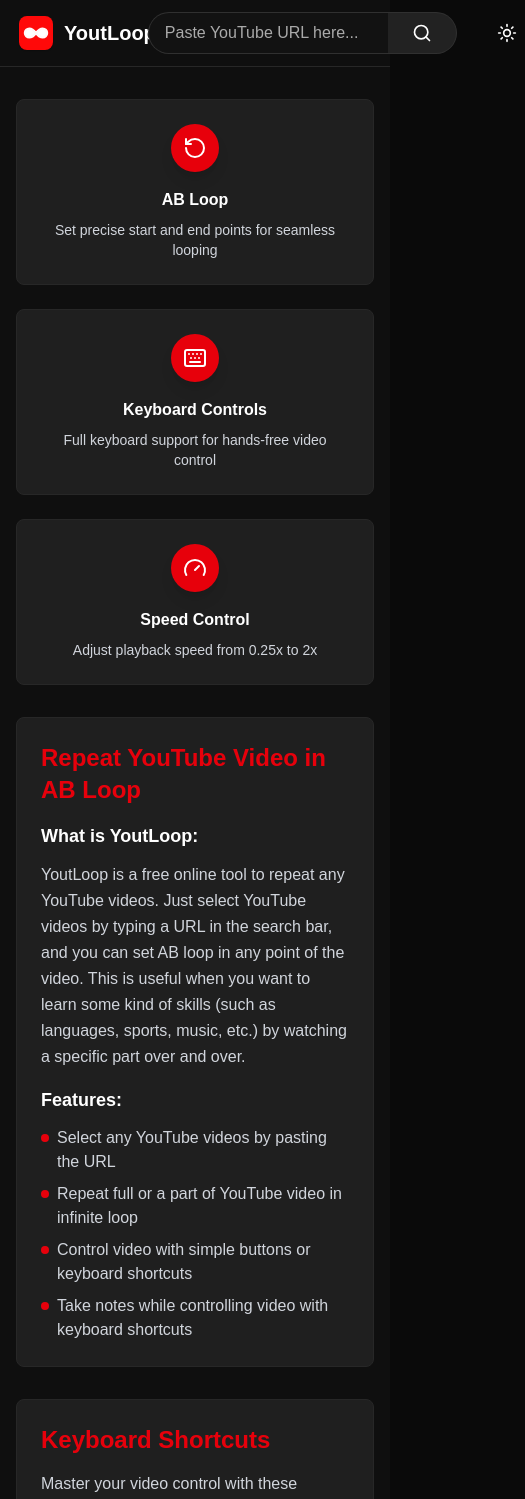
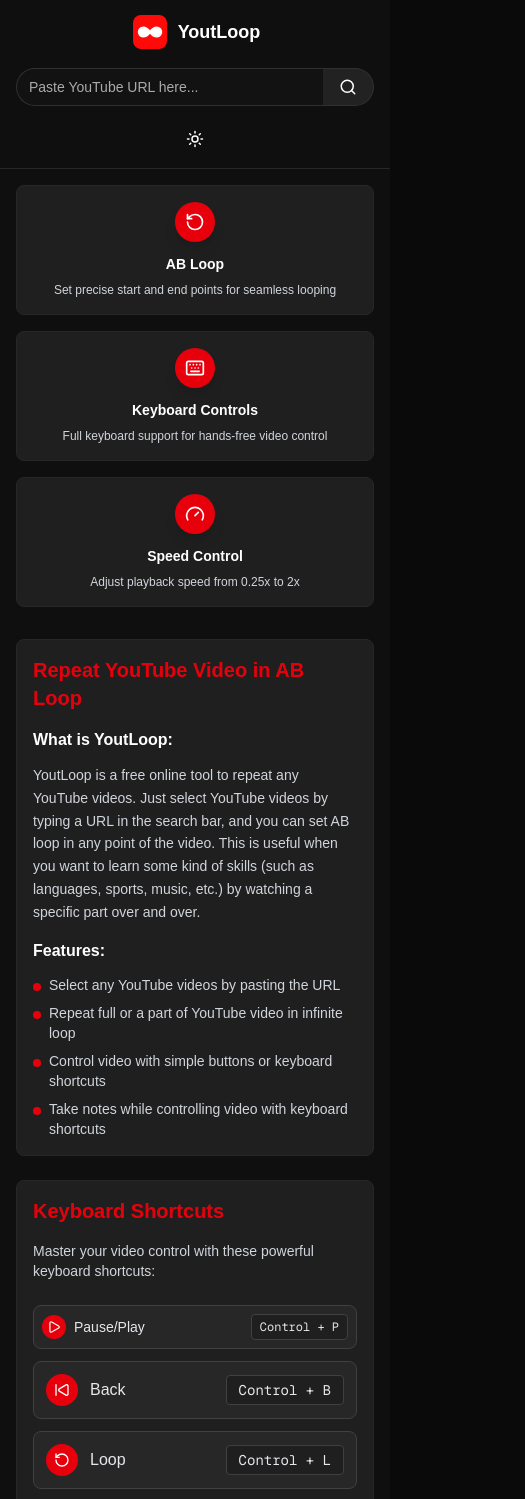
Before and after one commit to dnlmkhlv/youtloop-app, a Next.js app: page / in a window 390 px wide. Shown: the top 1499 px of the page, 525 px wide, since content can reach past the window. Built offline with nearby package versions, Linux system fonts and the light colour scheme.

Commit message:
applied full responsive design

```diff
--- a/src/app/page.tsx
+++ b/src/app/page.tsx
@@ -338,7 +338,7 @@ export default function Home() {
             : "bg-white border-[#e5e5e5]"
         }`}
       >
-        <div className="flex items-center justify-between px-4 py-3">
+        <div className="flex flex-col sm:flex-row items-center justify-between px-4 py-3 gap-4">
           {/* Left side - Logo */}
           <div className="flex items-center gap-2">
             <Image
@@ -349,7 +349,7 @@ export default function Home() {
               priority
             />
             <h1
-              className={`text-xl font-bold ${
+              className={`text-lg sm:text-xl font-bold ${
                 isDarkMode ? "text-white" : "text-[#0f0f0f]"
               }`}
             >
@@ -358,7 +358,7 @@ export default function Home() {
           </div>
 
           {/* Center - Search Bar */}
-          <div className="flex-1 max-w-2xl mx-8">
+          <div className="flex-1 w-full sm:max-w-2xl sm:mx-8">
             <div className="flex">
               <input
                 ref={searchInputRef}
@@ -366,7 +366,7 @@ export default function Home() {
                 placeholder="Paste YouTube URL here..."
                 value={videoUrl}
                 onChange={(e) => setVideoUrl(e.target.value)}
-                className={`flex-1 px-4 py-2 border-l border-t border-b rounded-l-full transition-colors duration-300 focus:outline-none ${
+                className={`flex-1 px-3 sm:px-4 py-2 border-l border-t border-b rounded-l-full transition-colors duration-300 focus:outline-none text-sm sm:text-base ${
                   isDarkMode
                     ? "bg-[#121212] border-[#303030] text-white placeholder-[#aaa]"
                     : "bg-white border-[#ccc] text-[#0f0f0f] placeholder-[#606060]"
@@ -375,13 +375,13 @@ export default function Home() {
               />
               <button
                 onClick={handleUrlSubmit}
-                className={`px-6 py-2 border-r border-t border-b rounded-r-full transition-colors duration-300 ${
+                className={`px-4 sm:px-6 py-2 border-r border-t border-b rounded-r-full transition-colors duration-300 ${
                   isDarkMode
                     ? "bg-[#222] border-[#303030] hover:bg-[#303030]"
                     : "bg-[#f8f8f8] border-[#ccc] hover:bg-[#e5e5e5]"
                 }`}
               >
-                <Search size={20} />
+                <Search size={18} className="sm:w-5 sm:h-5" />
               </button>
             </div>
           </div>
@@ -396,13 +396,17 @@ export default function Home() {
                   : "hover:bg-[#f2f2f2] text-[#0f0f0f]"
               }`}
             >
-              {isDarkMode ? <Sun size={20} /> : <Moon size={20} />}
+              {isDarkMode ? (
+                <Sun size={18} className="sm:w-5 sm:h-5" />
+              ) : (
+                <Moon size={18} className="sm:w-5 sm:h-5" />
+              )}
             </button>
           </div>
         </div>
       </header>
 
-      <div className="container mx-auto px-4 py-8">
+      <div className="container mx-auto px-4 py-4 sm:py-8">
         {/* Main Content */}
         <div className="max-w-6xl mx-auto">
           {/* Video Player Section */}
@@ -415,7 +419,7 @@ export default function Home() {
                   onStateChange={onStateChange}
                   opts={{
                     width: "100%",
-                    height: "500",
+                    height: "300",
                     playerVars: {
                       autoplay: 0,
                       controls: 0,
@@ -423,13 +427,14 @@ export default function Home() {
                       rel: 0,
                     },
                   }}
+                  className="w-full h-[300px] sm:h-[400px] md:h-[500px]"
                 />
 
                 {/* YouTube-style Controls Overlay */}
-                <div className="absolute bottom-0 left-0 right-0 bg-gradient-to-t from-black/90 via-black/50 to-transparent p-4">
+                <div className="absolute bottom-0 left-0 right-0 bg-gradient-to-t from-black/90 via-black/50 to-transparent p-2 sm:p-4">
                   {/* Progress Bar */}
-                  <div className="mb-4">
-                    <div className="flex justify-between text-sm mb-1">
+                  <div className="mb-2 sm:mb-4">
+                    <div className="flex justify-between text-xs sm:text-sm mb-1">
                       <span className="text-gray-300">
                         {formatTime(currentTime)}
                       </span>
@@ -451,7 +456,7 @@ export default function Home() {
 
                   {/* Control Buttons */}
                   <div className="flex items-center justify-between">
-                    <div className="flex items-center gap-2">
+                    <div className="flex items-center gap-1 sm:gap-2">
                       <button
                         onClick={() => {
                           if (isPlaying) {
@@ -460,12 +465,18 @@ export default function Home() {
                             playerRef.current?.playVideo();
                           }
                         }}
-                        className="p-2 hover:bg-white/10 rounded-full transition-all duration-300 hover:scale-110"
+                        className="p-1 sm:p-2 hover:bg-white/10 rounded-full transition-all duration-300 hover:scale-110"
                       >
                         {isPlaying ? (
-                          <Pause size={20} className="text-white" />
+                          <Pause
+                            size={16}
+                            className="sm:w-5 sm:h-5 text-white"
+                          />
                         ) : (
-                          <Play size={20} className="text-white" />
+                          <Play
+                            size={16}
+                            className="sm:w-5 sm:h-5 text-white"
+                          />
                         )}
                       </button>
                       <button
@@ -474,9 +485,12 @@ export default function Home() {
                             Math.max(0, currentTime - 10)
                           )
                         }
-                        className="p-2 hover:bg-white/10 rounded-full transition-all duration-300 hover:scale-110"
+                        className="p-1 sm:p-2 hover:bg-white/10 rounded-full transition-all duration-300 hover:scale-110"
                       >
-                        <SkipBack size={20} className="text-white" />
+                        <SkipBack
+                          size={16}
+                          className="sm:w-5 sm:h-5 text-white"
+                        />
                       </button>
                       <button
                         onClick={() =>
@@ -484,23 +498,32 @@ export default function Home() {
                             Math.min(duration, currentTime + 10)
                           )
                         }
-                        className="p-2 hover:bg-white/10 rounded-full transition-all duration-300 hover:scale-110"
+                        className="p-1 sm:p-2 hover:bg-white/10 rounded-full transition-all duration-300 hover:scale-110"
                       >
-                        <SkipForward size={20} className="text-white" />
+                        <SkipForward
+                          size={16}
+                          className="sm:w-5 sm:h-5 text-white"
+                        />
                       </button>
                     </div>
 
-                    <div className="flex items-center gap-4">
+                    <div className="flex items-center gap-2 sm:gap-4">
                       {/* Volume Control */}
-                      <div className="flex items-center gap-2">
+                      <div className="flex items-center gap-1 sm:gap-2">
                         <button
                           onClick={() => setIsMuted(!isMuted)}
-                          className="p-2 hover:bg-white/10 rounded-full transition-all duration-300 hover:scale-110"
+                          className="p-1 sm:p-2 hover:bg-white/10 rounded-full transition-all duration-300 hover:scale-110"
                         >
                           {isMuted ? (
-                            <VolumeX size={20} className="text-white" />
+                            <VolumeX
+                              size={16}
+                              className="sm:w-5 sm:h-5 text-white"
+                            />
                           ) : (
-                            <Volume2 size={20} className="text-white" />
+                            <Volume2
+                              size={16}
+                              className="sm:w-5 sm:h-5 text-white"
+                            />
                           )}
                         </button>
                         <input
@@ -509,19 +532,19 @@ export default function Home() {
                           max="100"
                           value={volume}
                           onChange={(e) => setVolume(Number(e.target.value))}
-                          className="w-20"
+                          className="w-12 sm:w-20"
                         />
                       </div>
 
                       {/* Playback Rate */}
-                      <div className="flex items-center gap-2">
-                        <Gauge size={16} className="text-white" />
+                      <div className="flex items-center gap-1 sm:gap-2">
+                        <Gauge size={14} className="sm:w-4 sm:h-4 text-white" />
                         <select
                           value={playbackRate}
                           onChange={(e) =>
                             setPlaybackRate(Number(e.target.value))
                           }
-                          className={`border rounded px-2 py-1 text-sm transition-colors duration-300 ${
+                          className={`border rounded px-1 sm:px-2 py-1 text-xs sm:text-sm transition-colors duration-300 ${
                             isDarkMode
                               ? "bg-[#272727] border-[#404040] text-white focus:border-[#1c62b9]"
                               : "bg-white border-[#ccc] text-[#0f0f0f] focus:border-[#1c62b9]"
@@ -638,7 +661,7 @@ export default function Home() {
                   Loop Controls
                 </h3>
 
-                <div className="grid grid-cols-1 lg:grid-cols-3 gap-8">
+                <div className="grid grid-cols-1 lg:grid-cols-3 gap-4 sm:gap-8">
                   {/* Loop Status */}
                   <div className="lg:col-span-1">
                     <h4
@@ -651,7 +674,7 @@ export default function Home() {
                     <div className="flex flex-col gap-3">
                       <button
                         onClick={() => setIsLooping(!isLooping)}
-                        className={`px-6 py-3 rounded-lg text-sm font-medium transition-all duration-300 w-fit ${
+                        className={`px-4 sm:px-6 py-2 sm:py-3 rounded-lg text-sm font-medium transition-all duration-300 w-fit ${
                           isLooping
                             ? "bg-red-600 hover:bg-red-700 text-white"
                             : isDarkMode
@@ -679,7 +702,7 @@ export default function Home() {
                     >
                       Keyboard Shortcuts
                     </h4>
-                    <div className="grid grid-cols-1 md:grid-cols-2 gap-4">
+                    <div className="grid grid-cols-1 sm:grid-cols-2 gap-3 sm:gap-4">
                       <div className="space-y-3">
                         <div className="flex justify-between items-center">
                           <span
@@ -801,26 +824,26 @@ export default function Home() {
 
           {/* Features Section */}
           <div className="mb-8">
-            <div className="grid grid-cols-1 md:grid-cols-3 gap-6">
+            <div className="grid grid-cols-1 sm:grid-cols-2 lg:grid-cols-3 gap-4 sm:gap-6">
               <div
-                className={`rounded-lg p-6 text-center border transition-all duration-300 hover:scale-105 ${
+                className={`rounded-lg p-4 sm:p-6 text-center border transition-all duration-300 hover:scale-105 ${
                   isDarkMode
                     ? "bg-[#1f1f1f] border-[#272727] hover:bg-[#272727]"
                     : "bg-[#f9f9f9] border-[#e5e5e5] hover:bg-[#f2f2f2]"
                 }`}
               >
-                <div className="w-12 h-12 bg-red-600 rounded-full flex items-center justify-center mx-auto mb-4 shadow-lg">
-                  <RotateCcw size={24} className="text-white" />
+                <div className="w-10 h-10 sm:w-12 sm:h-12 bg-red-600 rounded-full flex items-center justify-center mx-auto mb-3 sm:mb-4 shadow-lg">
+                  <RotateCcw size={20} className="sm:w-6 sm:h-6 text-white" />
                 </div>
                 <h3
-                  className={`font-semibold mb-2 ${
+                  className={`font-semibold mb-2 text-sm sm:text-base ${
                     isDarkMode ? "text-white" : "text-[#0f0f0f]"
                   }`}
                 >
                   AB Loop
                 </h3>
                 <p
-                  className={`text-sm ${
+                  className={`text-xs sm:text-sm ${
                     isDarkMode ? "text-gray-300" : "text-[#606060]"
                   }`}
                 >
@@ -828,24 +851,24 @@ export default function Home() {
                 </p>
               </div>
               <div
-                className={`rounded-lg p-6 text-center border transition-all duration-300 hover:scale-105 ${
+                className={`rounded-lg p-4 sm:p-6 text-center border transition-all duration-300 hover:scale-105 ${
                   isDarkMode
                     ? "bg-[#1f1f1f] border-[#272727] hover:bg-[#272727]"
                     : "bg-[#f9f9f9] border-[#e5e5e5] hover:bg-[#f2f2f2]"
                 }`}
               >
-                <div className="w-12 h-12 bg-red-600 rounded-full flex items-center justify-center mx-auto mb-4 shadow-lg">
-                  <Keyboard size={24} className="text-white" />
+                <div className="w-10 h-10 sm:w-12 sm:h-12 bg-red-600 rounded-full flex items-center justify-center mx-auto mb-3 sm:mb-4 shadow-lg">
+                  <Keyboard size={20} className="sm:w-6 sm:h-6 text-white" />
                 </div>
                 <h3
-                  className={`font-semibold mb-2 ${
+                  className={`font-semibold mb-2 text-sm sm:text-base ${
                     isDarkMode ? "text-white" : "text-[#0f0f0f]"
                   }`}
                 >
                   Keyboard Controls
                 </h3>
                 <p
-                  className={`text-sm ${
+                  className={`text-xs sm:text-sm ${
                     isDarkMode ? "text-gray-300" : "text-[#606060]"
                   }`}
                 >
@@ -853,24 +876,24 @@ export default function Home() {
                 </p>
               </div>
               <div
-                className={`rounded-lg p-6 text-center border transition-all duration-300 hover:scale-105 ${
+                className={`rounded-lg p-4 sm:p-6 text-center border transition-all duration-300 hover:scale-105 ${
                   isDarkMode
                     ? "bg-[#1f1f1f] border-[#272727] hover:bg-[#272727]"
                     : "bg-[#f9f9f9] border-[#e5e5e5] hover:bg-[#f2f2f2]"
                 }`}
               >
-                <div className="w-12 h-12 bg-red-600 rounded-full flex items-center justify-center mx-auto mb-4 shadow-lg">
-                  <Gauge size={24} className="text-white" />
+                <div className="w-10 h-10 sm:w-12 sm:h-12 bg-red-600 rounded-full flex items-center justify-center mx-auto mb-3 sm:mb-4 shadow-lg">
+                  <Gauge size={20} className="sm:w-6 sm:h-6 text-white" />
                 </div>
                 <h3
-                  className={`font-semibold mb-2 ${
+                  className={`font-semibold mb-2 text-sm sm:text-base ${
                     isDarkMode ? "text-white" : "text-[#0f0f0f]"
                   }`}
                 >
                   Speed Control
                 </h3>
                 <p
-                  className={`text-sm ${
+                  className={`text-xs sm:text-sm ${
                     isDarkMode ? "text-gray-300" : "text-[#606060]"
                   }`}
                 >
@@ -881,27 +904,27 @@ export default function Home() {
           </div>
 
           {/* Information Section */}
-          <div className="grid grid-cols-1 lg:grid-cols-2 gap-8">
+          <div className="grid grid-cols-1 lg:grid-cols-2 gap-6 sm:gap-8">
             {/* What is YoutLoop */}
             <div
-              className={`rounded-lg p-6 border transition-colors duration-300 ${
+              className={`rounded-lg p-4 sm:p-6 border transition-colors duration-300 ${
                 isDarkMode
                   ? "bg-[#1f1f1f] border-[#272727]"
                   : "bg-[#f9f9f9] border-[#e5e5e5]"
               }`}
             >
-              <h3 className="text-2xl font-bold mb-4 text-red-600">
+              <h3 className="text-xl sm:text-2xl font-bold mb-4 text-red-600">
                 Repeat YouTube Video in AB Loop
               </h3>
               <h4
-                className={`text-lg font-semibold mb-3 ${
+                className={`text-base sm:text-lg font-semibold mb-3 ${
                   isDarkMode ? "text-white" : "text-[#0f0f0f]"
                 }`}
               >
                 What is YoutLoop:
               </h4>
               <p
-                className={`leading-relaxed mb-4 ${
+                className={`leading-relaxed mb-4 text-sm sm:text-base ${
                   isDarkMode ? "text-gray-300" : "text-[#606060]"
                 }`}
               >
@@ -914,14 +937,14 @@ export default function Home() {
               </p>
 
               <h4
-                className={`text-lg font-semibold mb-3 ${
+                className={`text-base sm:text-lg font-semibold mb-3 ${
                   isDarkMode ? "text-white" : "text-[#0f0f0f]"
                 }`}
               >
                 Features:
               </h4>
               <ul
-                className={`space-y-2 ${
+                className={`space-y-2 text-sm sm:text-base ${
                   isDarkMode ? "text-gray-300" : "text-[#606060]"
                 }`}
               >
@@ -952,17 +975,17 @@ export default function Home() {
 
             {/* Keyboard Shortcuts */}
             <div
-              className={`rounded-lg p-6 border transition-colors duration-300 ${
+              className={`rounded-lg p-4 sm:p-6 border transition-colors duration-300 ${
                 isDarkMode
                   ? "bg-[#1f1f1f] border-[#272727]"
                   : "bg-[#f9f9f9] border-[#e5e5e5]"
               }`}
             >
-              <h3 className="text-2xl font-bold mb-4 text-red-600">
+              <h3 className="text-xl sm:text-2xl font-bold mb-4 text-red-600">
                 Keyboard Shortcuts
               </h3>
               <p
-                className={`mb-6 ${
+                className={`mb-6 text-sm sm:text-base ${
                   isDarkMode ? "text-gray-300" : "text-[#606060]"
                 }`}
               >
@@ -970,20 +993,20 @@ export default function Home() {
                 shortcuts:
               </p>
 
-              <div className="space-y-4">
+              <div className="space-y-3 sm:space-y-4">
                 <div
-                  className={`flex items-center justify-between p-3 rounded-lg border ${
+                  className={`flex items-center justify-between p-2 sm:p-3 rounded-lg border ${
                     isDarkMode
                       ? "bg-[#272727] border-[#404040]"
                       : "bg-[#f2f2f2] border-[#e5e5e5]"
                   }`}
                 >
-                  <div className="flex items-center gap-3">
-                    <div className="w-8 h-8 bg-red-600 rounded-full flex items-center justify-center">
-                      <Play size={16} className="text-white" />
+                  <div className="flex items-center gap-2 sm:gap-3">
+                    <div className="w-6 h-6 sm:w-8 sm:h-8 bg-red-600 rounded-full flex items-center justify-center">
+                      <Play size={14} className="sm:w-4 sm:h-4 text-white" />
                     </div>
                     <span
-                      className={`font-medium ${
+                      className={`font-medium text-sm sm:text-base ${
                         isDarkMode ? "text-gray-200" : "text-[#0f0f0f]"
                       }`}
                     >
@@ -991,7 +1014,7 @@ export default function Home() {
                     </span>
                   </div>
                   <kbd
-                    className={`px-3 py-1 border rounded text-sm font-mono ${
+                    className={`px-2 sm:px-3 py-1 border rounded text-xs sm:text-sm font-mono ${
                       isDarkMode
                         ? "bg-[#1f1f1f] border-[#404040] text-gray-200"
                         : "bg-white border-[#ccc] text-[#0f0f0f]"
@@ -1137,12 +1160,14 @@ export default function Home() {
         </div>
 
         {/* Footer */}
-        <footer className="text-center mt-12">
-          <p className={isDarkMode ? "text-gray-400" : "text-[#606060]"}>
+        <footer className="text-center mt-8 sm:mt-12">
+          <p
+            className={`text-sm sm:text-base ${isDarkMode ? "text-gray-400" : "text-[#606060]"}`}
+          >
             Made with ❤️ for learning and practice
           </p>
           <p
-            className={`text-sm mt-2 ${
+            className={`text-xs sm:text-sm mt-2 ${
               isDarkMode ? "text-gray-400" : "text-[#606060]"
             }`}
           >
```
